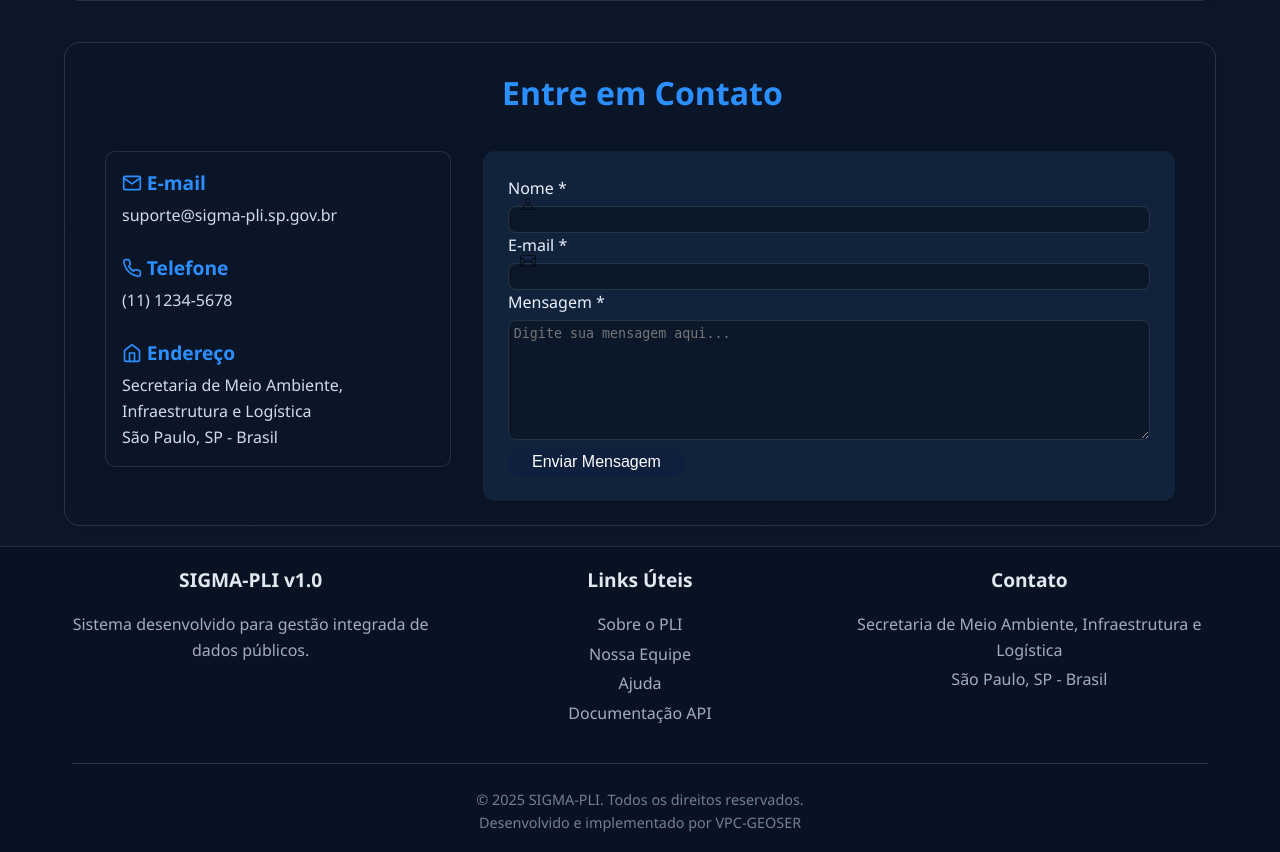
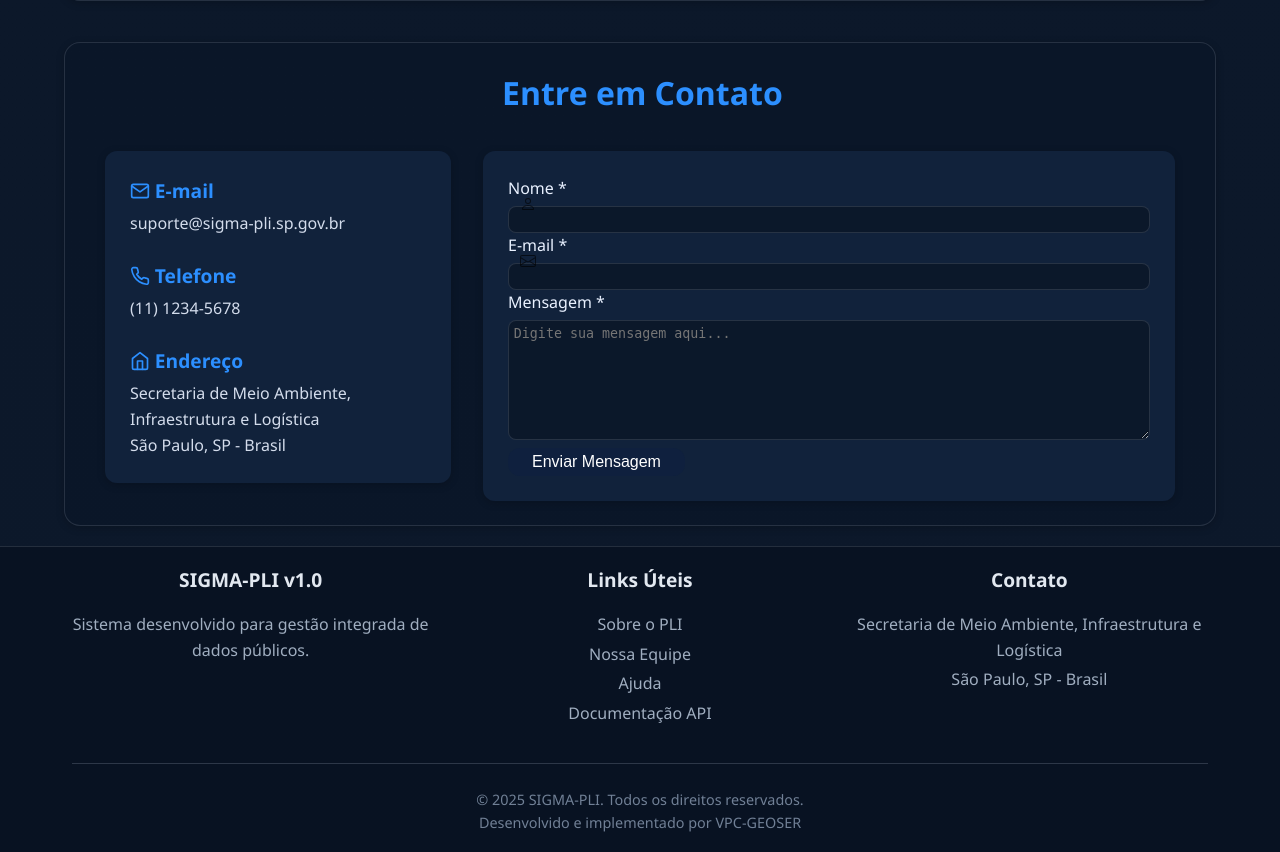
Before and after one commit to vpcapanema/SIGMA-PLI, a FastAPI app: page / in a window 1280 px wide. Shown: the part 3585-4437 px from the top of the page. Run offline with FastAPI, Linux system fonts and the light colour scheme.

Commit message:
fix(home): remove regra CSS duplicada dos cards de contato
Remove definição conflitante de .contact-info e .contact-form do arquivo
style_home_cards.css, mantendo apenas a versão correta e padronizada em
style_home_contact_forms.css com background rgba(22, 42, 72, 0.6)

```diff
--- a/static/css/M00_home/style_home_cards.css
+++ b/static/css/M00_home/style_home_cards.css
@@ -138,16 +138,6 @@
   color: var(--dashboard-muted) !important;
 }
 
-/* Contact form and info boxes */
-.contact-content .contact-info,
-.contact-form {
-  background: rgba(11, 23, 41, 0.6);
-  border: 1px solid var(--dashboard-border);
-  padding: var(--spacing-md);
-  border-radius: 10px;
-  color: var(--dashboard-text);
-}
-
 /* Status grid placeholder */
 .status-grid .status-loading {
   color: var(--dashboard-muted);
```
